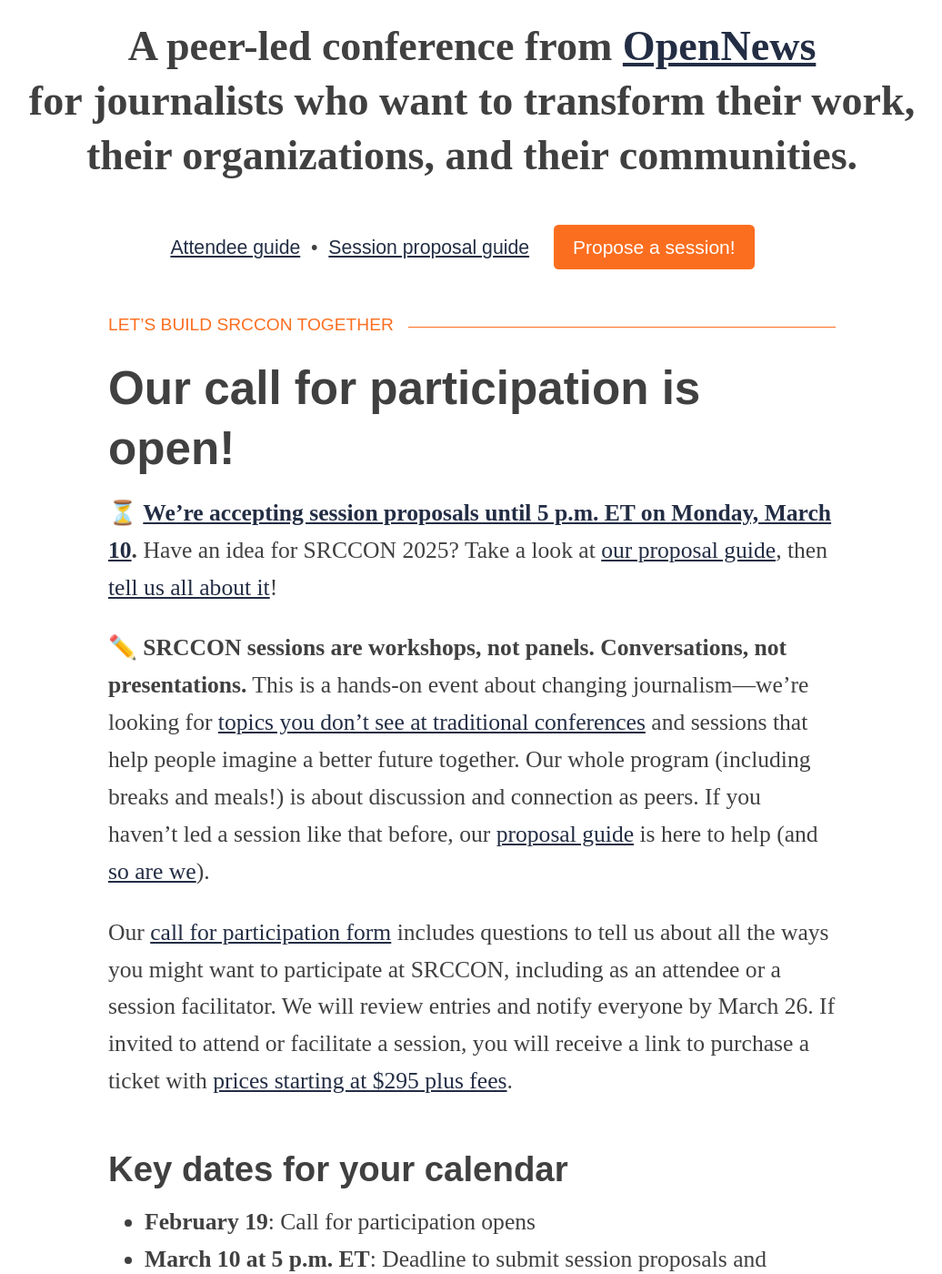
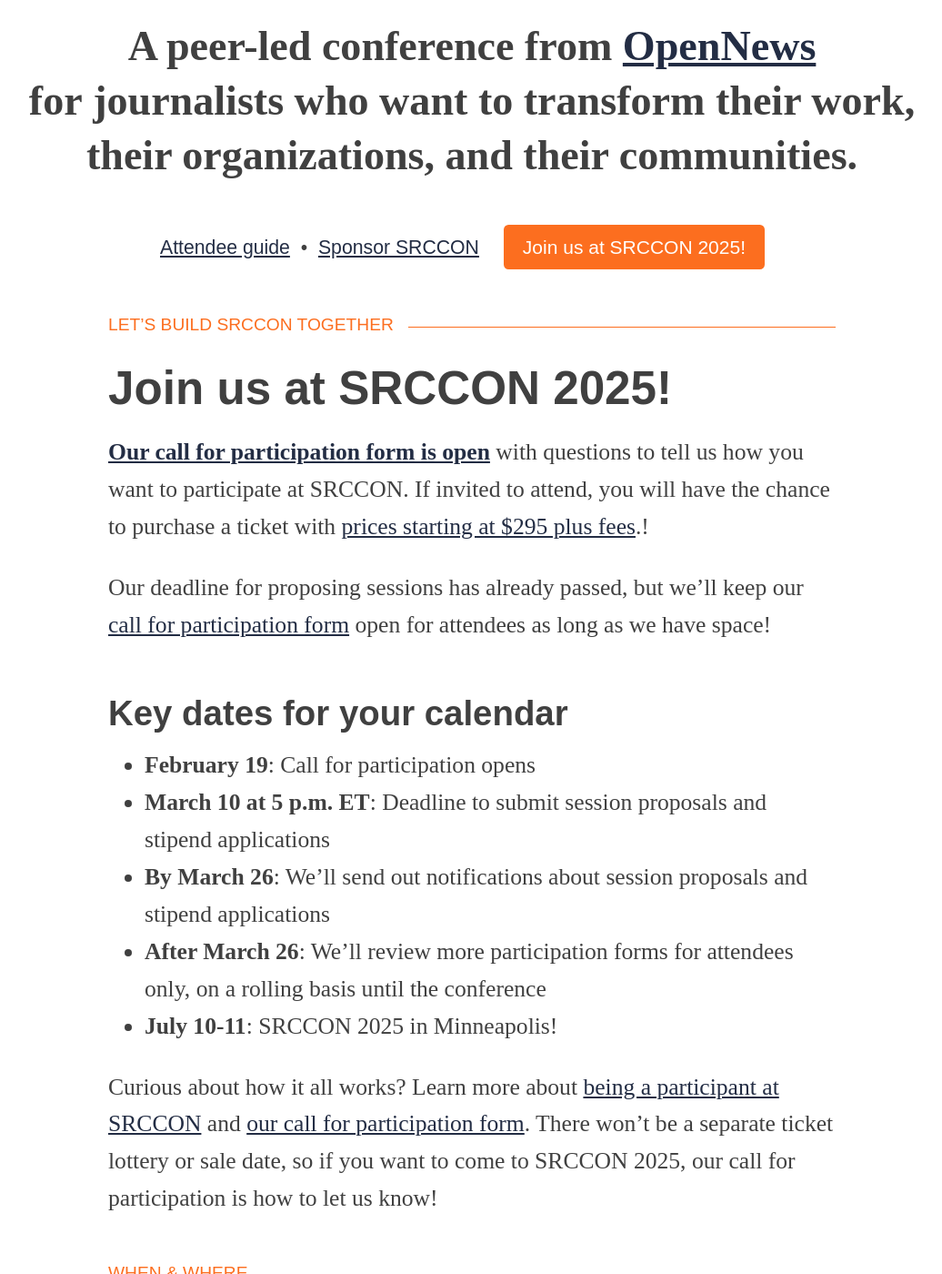
Before and after one commit to OpenNews/srccon-2025, a Jekyll site: the page built from homepage.md, in a window 1280 px wide and 1400 px high, scrolled down 511 px. Shown: the whole window at 91% size, without its empty margins (121-1157 px from the left). Built offline with Jekyll 4.4.1, drawn with Linux system fonts in a browser that asks for light colours; some web fonts are replaced; our own code applies the rules of GitHub Pages for plain Markdown files; some of the changed text lies outside the part shown.

Commit message:
update cfp session close

```diff
--- a/_config.yml
+++ b/_config.yml
@@ -32,7 +32,7 @@ defaults:
       # layout: set this value to layout_with_header_image for pages with images at top
       layout: simple_layout
       # cta_button_text: give this a value to enable the orange "call to action" button
-      cta_button_text: Propose a session!
+      cta_button_text: Join us at SRCCON 2025!
       # cta_button_link: set this value to a URL for the orange button (ticket form, etc)
       cta_button_link: /participation/form/
   - scope:
--- a/_layouts/simple_layout.html
+++ b/_layouts/simple_layout.html
@@ -48,7 +48,7 @@
             </div>
             {% if page.section == 'homepage' %}<p class="big-type">A peer-led conference from <a href="https://opennews.org">OpenNews</a> for&nbsp;journalists who want to transform their work, their organizations, and their communities.</p>{% endif %}
             <div class="sub-nav">
-                <a href="/attendees/">Attendee guide</a> &nbsp;&bull;&nbsp; <a href="/sessions/proposal-guide/">Session proposal guide</a>
+                <a href="/attendees/">Attendee guide</a> &nbsp;&bull;&nbsp; <a href="/sponsors/">Sponsor SRCCON</a>
                 {% if page.cta_button_text %}
                 <a href="{{ page.cta_button_link }}" class="button">{{ page.cta_button_text }}</a>
                 {% else %}
--- a/homepage.md
+++ b/homepage.md
@@ -5,13 +5,11 @@ permalink: /
 
 ### Let's build SRCCON together
 
-# Our call for participation is open!
+# Join us at SRCCON 2025!
 
-⏳ **[We’re accepting session proposals until 5 p.m. ET on Monday, March 10](/participation/form).** Have an idea for SRCCON 2025? Take a look at [our proposal guide](/sessions/proposal-guide/), then [tell us all about it](/participation/form)!
+**[Our call for participation form is open](/participation/form)** with questions to tell us how you want to participate at SRCCON. If invited to attend, you will have the chance to purchase a ticket with [prices starting at $295 plus fees](/attendees/#tickets).!
 
-✏️ **SRCCON sessions are workshops, not panels. Conversations, not presentations.** This is a hands-on event about changing journalism—we're looking for [topics you don't see at traditional conferences](/sessions/proposal-guide/#what-we-look-for) and sessions that help people imagine a better future together. Our whole program (including breaks and meals!) is about discussion and connection as peers. If you haven't led a session like that before, our [proposal guide](/sessions/proposal-guide/) is here to help (and [so are we](mailto:srccon@opennews.org)).
-
-Our [call for participation form](/participation/form/) includes questions to tell us about all the ways you might want to participate at SRCCON, including as an attendee or a session facilitator. We will review entries and notify everyone by March 26. If invited to attend or facilitate a session, you will receive a link to purchase a ticket with [prices starting at $295 plus fees](/attendees/#tickets).
+Our deadline for proposing sessions has already passed, but we'll keep our [call for participation form](/participation/form) open for attendees as long as we have space!
 
 ## Key dates for your calendar
 
@@ -21,7 +19,7 @@ Our [call for participation form](/participation/form/) includes questions to te
 * **After March 26**: We'll review more participation forms for attendees only, on a rolling basis until the conference
 * **July 10-11**: SRCCON 2025 in Minneapolis!
 
-Curious about how it all works? Learn more about [being a participant at SRCCON](/attendees) and [our call for participation form](/participation/form). There won't be a separate ticket lottery or sale date, so if you want to come to SRCCON 2025, our call for participation is how to let us know! As space remains available, we will keep the call for participation open for tickets after session proposal deadline, but applying by that date is your best chance to attend.
+Curious about how it all works? Learn more about [being a participant at SRCCON](/attendees) and [our call for participation form](/participation/form). There won't be a separate ticket lottery or sale date, so if you want to come to SRCCON 2025, our call for participation is how to let us know!
 
 ### When & where
 
```
Also changed, not shown: attendees.md (+5 -7 lines), participation_form.md (+1 -1 lines), scholarships.md (+3 -3 lines).
